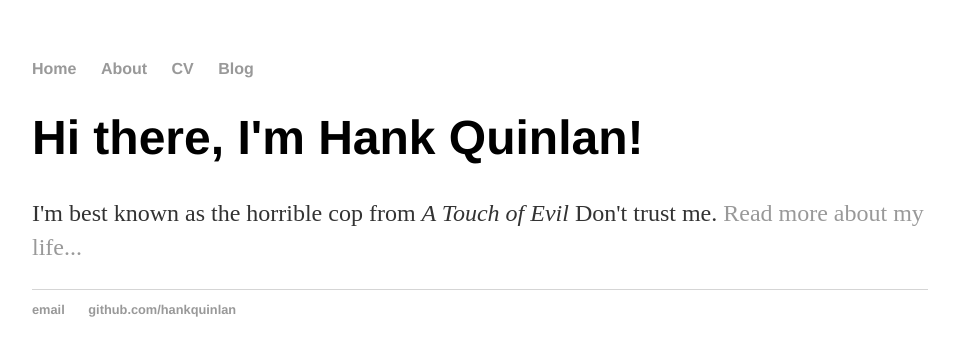
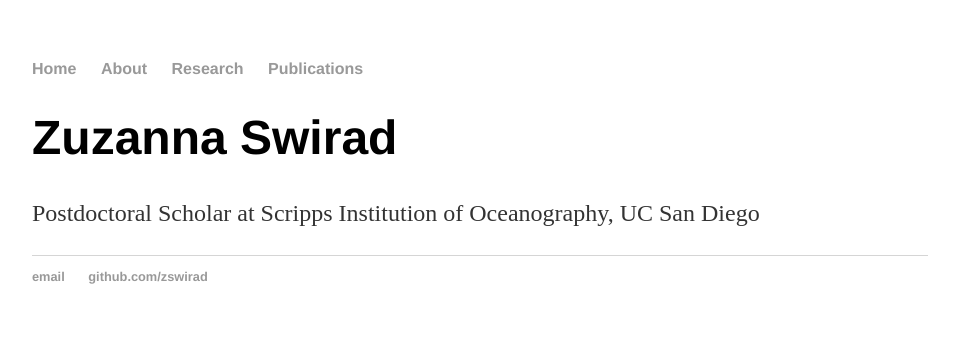
Before and after one commit to zswirad/zswirad.github.io, a Jekyll site: the page index.html, which Jekyll copies as it is, in a window 1280 px wide. Shown: the top 356 px of the page, without its empty margins (160-1119 px from the left). Built offline with Jekyll 4.4.1, drawn with Linux system fonts in a browser that asks for light colours.

Commit message:
Update index.html

```diff
--- a/index.html
+++ b/index.html
@@ -1,7 +1,7 @@
 <!DOCTYPE html>
 <html>
 	<head>
-		<title>Hank Quinlan, Horrible Cop</title>
+		<title>Zuzanna Swirad</title>
 		<!-- link to main stylesheet -->
 		<link rel="stylesheet" type="text/css" href="/css/main.css">
 	</head>
@@ -10,20 +10,20 @@
     		<ul>
         		<li><a href="/">Home</a></li>
 	        	<li><a href="/about">About</a></li>
-        		<li><a href="/cv">CV</a></li>
-        		<li><a href="/blog">Blog</a></li>
+        		<li><a href="/research">Research</a></li>
+        		<li><a href="/publications">Publications</a></li>
     		</ul>
 		</nav>
 		<div class="container">
     		<div class="blurb">
-        		<h1>Hi there, I'm Hank Quinlan!</h1>
-				<p>I'm best known as the horrible cop from <em>A Touch of Evil</em> Don't trust me. <a href="/about">Read more about my life...</a></p>
+        		<h1>Zuzanna Swirad</h1>
+				<p>Postdoctoral Scholar at Scripps Institution of Oceanography, UC San Diego</p>
     		</div><!-- /.blurb -->
 		</div><!-- /.container -->
 		<footer>
     		<ul>
-        		<li><a href="mailto:hankquinlanhub@gmail.com">email</a></li>
-        		<li><a href="https://github.com/hankquinlan">github.com/hankquinlan</a></li>
+        		<li><a href="mailto:zms@gmail.com">email</a></li>
+        		<li><a href="https://github.com/zswirad">github.com/zswirad</a></li>
 			</ul>
 		</footer>
 	</body>
```
